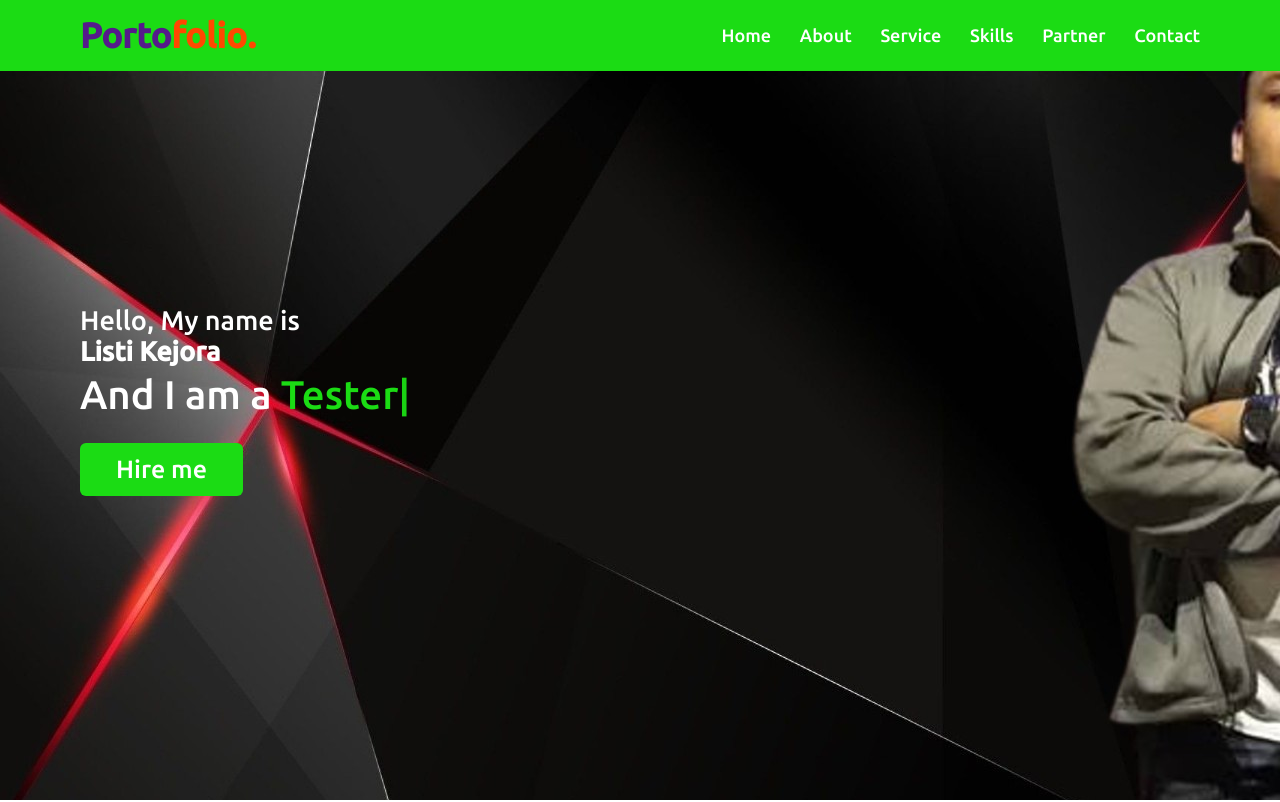
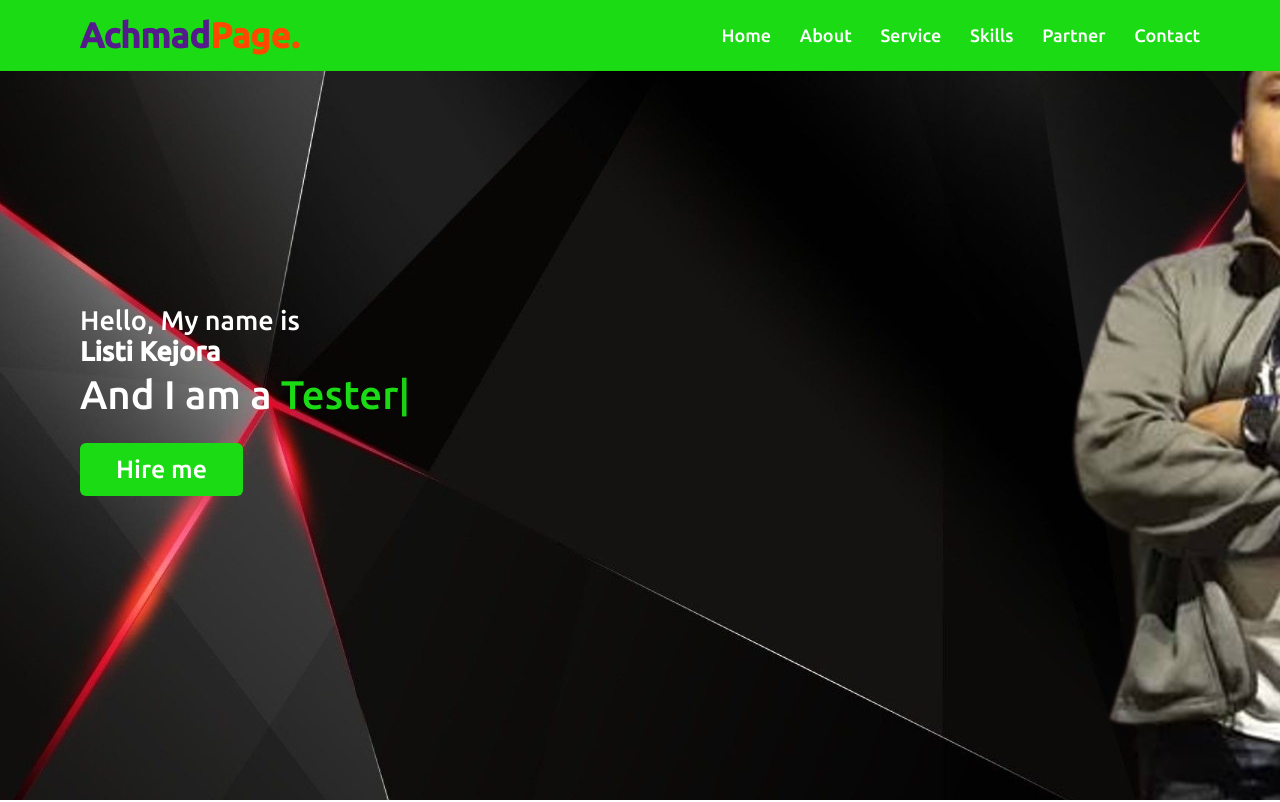
Before and after one commit to wulabwn/portofolio, a plain HTML site: page index.html in a window 1280 px wide. Shown: the top 802 px of the page. Drawn offline with nearby package versions, Linux system fonts and the light colour scheme; a script that the page names is missing.

Commit message:
change title

```diff
--- a/index.html
+++ b/index.html
@@ -27,7 +27,7 @@
         </div>
         <nav class="navbar">
             <div class="max-width">
-                <div class="logo"> <a href="">Porto<span>folio.</span></a></div>
+                <div class="logo"> <a href="">Achmad<span>Page.</span></a></div>
                 <ul class="menu ">
                     <li><a href="#home" class="x">Home</a></li>
                     <li><a href="#about" class="x">About</a></li>
```
